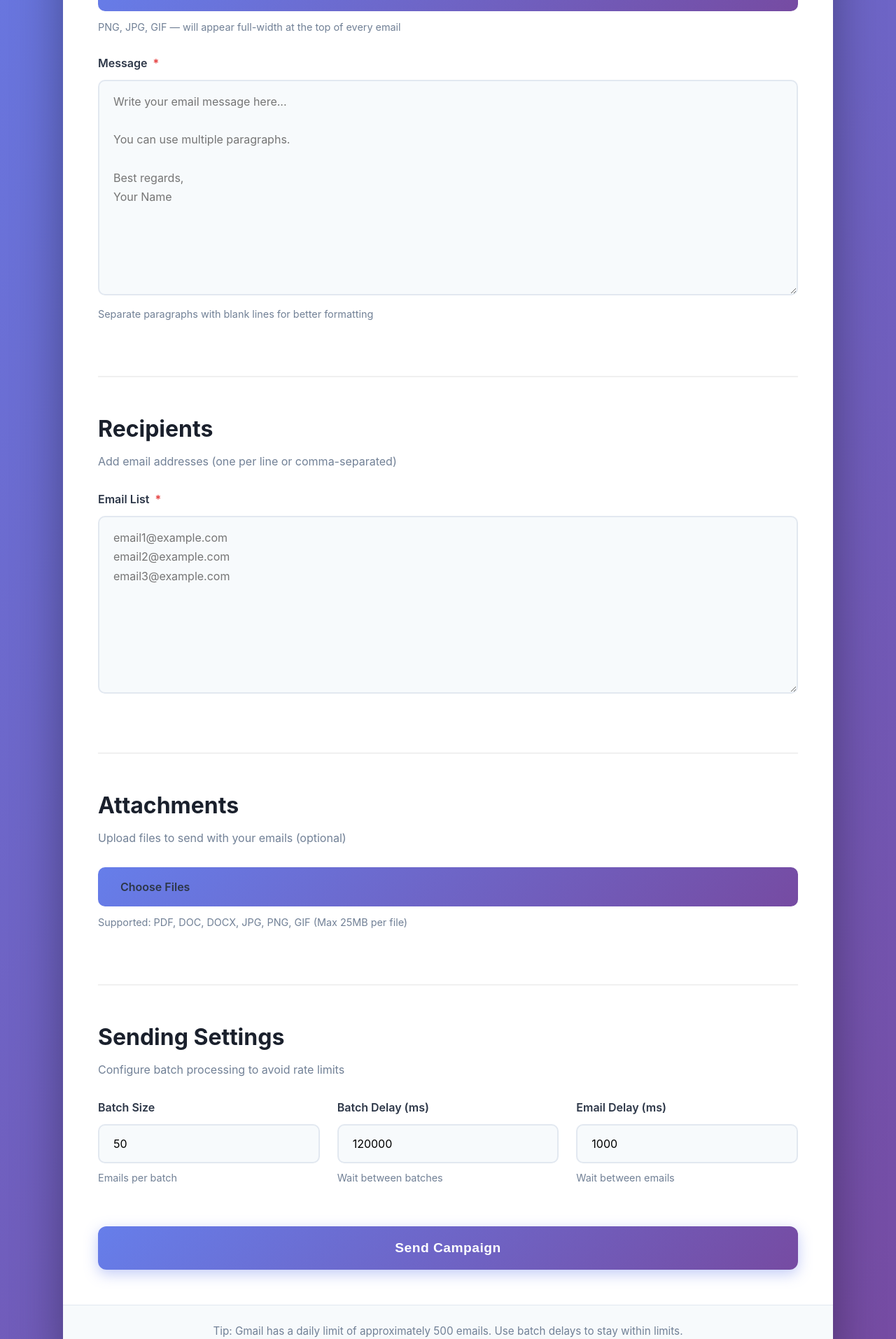
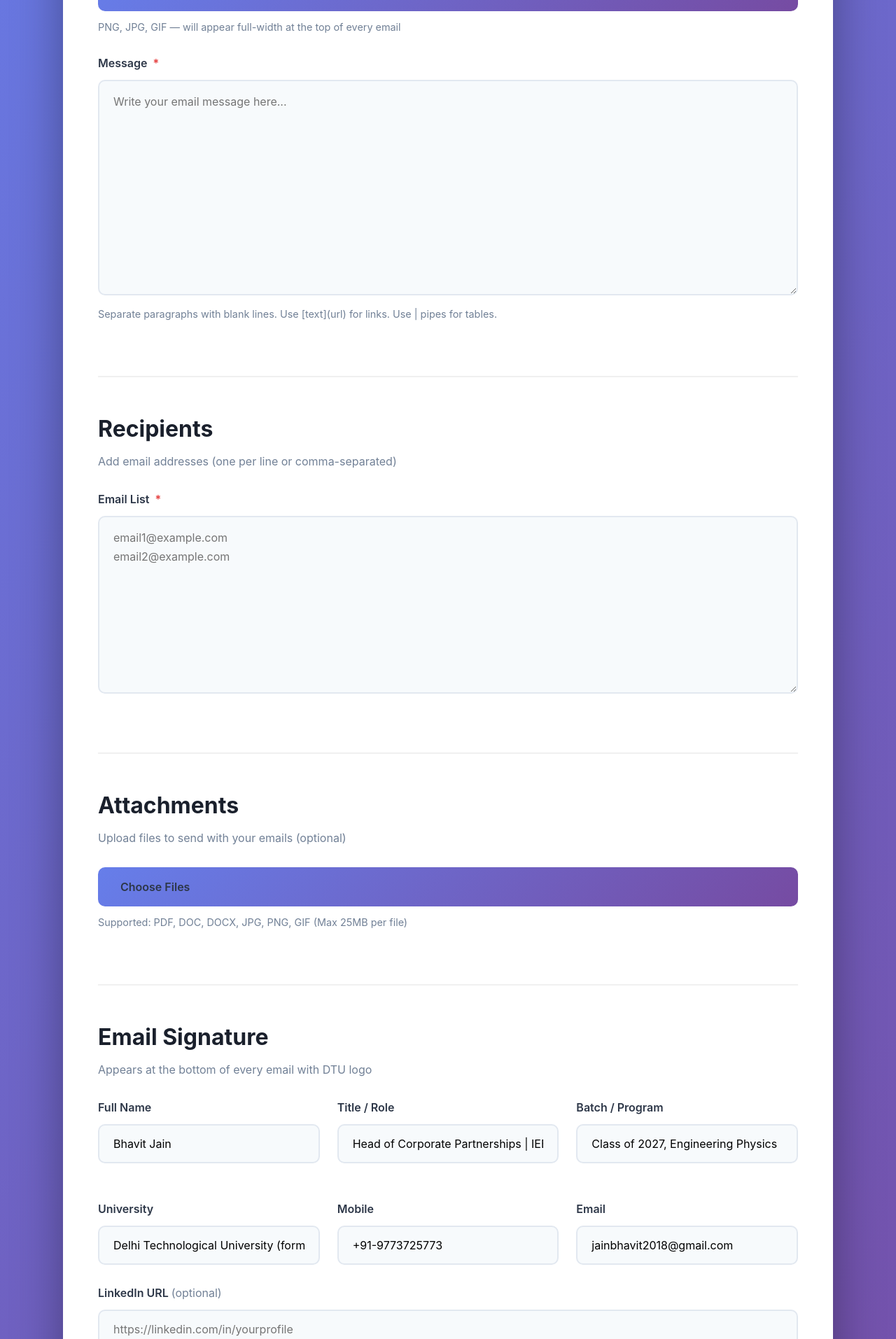
Before and after one commit to KaranGupta2005/Cold-Mailer, a React (Vite) app in the folder client/: page / in a window 1280 px wide. Shown: the part 628-2541 px from the top of the page at 70% size. Built offline with nearby package versions, Linux system fonts and the light colour scheme.

Commit message:
Fix footer: show only DTU image (larger), remove hardcoded text

```diff
--- a/client/src/App.jsx
+++ b/client/src/App.jsx
@@ -13,6 +13,16 @@ function App() {
     emailDelay: 1000
   });
 
+  const [footer, setFooter] = useState({
+    name: 'Bhavit Jain',
+    title: 'Head of Corporate Partnerships | IEEE DTU Student Branch',
+    batch: 'Class of 2027, Engineering Physics',
+    university: 'Delhi Technological University (formerly DCE), Delhi',
+    mobile: '+91-9773725773',
+    email: 'jainbhavit2018@gmail.com',
+    linkedin: ''
+  });
+
   const [attachments, setAttachments] = useState([]);
   const [headerImage, setHeaderImage] = useState(null);
   const [headerPreview, setHeaderPreview] = useState(null);
@@ -23,20 +33,18 @@ function App() {
 
   const handleChange = (e) => {
     const { name, value } = e.target;
-    setFormData(prev => ({
-      ...prev,
-      [name]: value
-    }));
-
+    setFormData(prev => ({ ...prev, [name]: value }));
     if (name === 'emailList') {
-      const emails = value.split(/[\n,]/).filter(e => e.trim());
-      setEmailCount(emails.length);
+      setEmailCount(value.split(/[\n,]/).filter(e => e.trim()).length);
     }
   };
 
+  const handleFooterChange = (e) => {
+    setFooter(prev => ({ ...prev, [e.target.name]: e.target.value }));
+  };
+
   const handleFileChange = (e) => {
-    const files = Array.from(e.target.files);
-    setAttachments(files);
+    setAttachments(Array.from(e.target.files));
   };
 
   const handleHeaderImageChange = (e) => {
@@ -58,19 +66,11 @@ function App() {
 
   const uploadFiles = async () => {
     if (attachments.length === 0) return [];
-
-    const formData = new FormData();
-    attachments.forEach(file => {
-      formData.append('attachments', file);
-    });
-
+    const fd = new FormData();
+    attachments.forEach(file => fd.append('attachments', file));
     try {
-      const response = await fetch('/api/upload', {
-        method: 'POST',
-        body: formData
-      });
-
-      const data = await response.json();
+      const res = await fetch('/api/upload', { method: 'POST', body: fd });
+      const data = await res.json();
       if (data.success) {
         setUploadedFiles(data.files);
         return data.files.map(f => f.path);
@@ -85,31 +85,15 @@ function App() {
   const handleSubmit = async (e) => {
     e.preventDefault();
 
-    if (!formData.emailList.trim()) {
-      setStatus({ type: 'error', message: 'Please enter at least one email address' });
-      return;
-    }
-
-    if (!formData.senderName.trim()) {
-      setStatus({ type: 'error', message: 'Please enter sender name' });
-      return;
-    }
-
-    if (!formData.subject.trim()) {
-      setStatus({ type: 'error', message: 'Please enter email subject' });
-      return;
-    }
-
-    if (!formData.message.trim()) {
-      setStatus({ type: 'error', message: 'Please enter email message' });
-      return;
-    }
+    if (!formData.emailList.trim()) return setStatus({ type: 'error', message: 'Please enter at least one email address' });
+    if (!formData.senderName.trim()) return setStatus({ type: 'error', message: 'Please enter sender name' });
+    if (!formData.subject.trim()) return setStatus({ type: 'error', message: 'Please enter email subject' });
+    if (!formData.message.trim()) return setStatus({ type: 'error', message: 'Please enter email message' });
 
     setLoading(true);
     setStatus({ type: 'info', message: 'Uploading attachments...' });
 
     try {
-      // Upload header image first if provided
       let logoUrl = formData.logoUrl;
       if (headerImage) {
         const headerForm = new FormData();
@@ -120,17 +104,12 @@ function App() {
       }
 
       const attachmentPaths = await uploadFiles();
-
       setStatus({ type: 'info', message: 'Starting email campaign...' });
 
       const response = await fetch('/api/send-emails', {
         method: 'POST',
         headers: { 'Content-Type': 'application/json' },
-        body: JSON.stringify({
-          ...formData,
-          logoUrl,
-          attachmentPaths
-        })
+        body: JSON.stringify({ ...formData, logoUrl, footer, attachmentPaths })
       });
 
       const data = await response.json();
@@ -140,18 +119,8 @@ function App() {
           type: 'success',
           message: `Campaign started successfully! Sending to ${data.totalEmails} recipients. Check server console for progress.`
         });
-
         setTimeout(() => {
-          setFormData({
-            senderName: '',
-            subject: '',
-            message: '',
-            emailList: '',
-            logoUrl: '',
-            batchSize: 50,
-            batchDelay: 120000,
-            emailDelay: 1000
-          });
+          setFormData({ senderName: '', subject: '', message: '', emailList: '', logoUrl: '', batchSize: 50, batchDelay: 120000, emailDelay: 1000 });
           setAttachments([]);
           setHeaderImage(null);
           setHeaderPreview(null);
@@ -178,6 +147,7 @@ function App() {
         </header>
 
         <form onSubmit={handleSubmit} className="form">
+
           {/* Campaign Details */}
           <div className="section">
             <div className="section-header">
@@ -188,31 +158,16 @@ function App() {
             <div className="form-grid">
               <div className="form-group">
                 <label>Sender Name <span className="required">*</span></label>
-                <input
-                  type="text"
-                  name="senderName"
-                  value={formData.senderName}
-                  onChange={handleChange}
-                  placeholder="Your Name or Organization"
-                  required
-                />
+                <input type="text" name="senderName" value={formData.senderName} onChange={handleChange} placeholder="Your Name or Organization" required />
               </div>
-
               <div className="form-group">
                 <label>Email Subject <span className="required">*</span></label>
-                <input
-                  type="text"
-                  name="subject"
-                  value={formData.subject}
-                  onChange={handleChange}
-                  placeholder="Your email subject line"
-                  required
-                />
+                <input type="text" name="subject" value={formData.subject} onChange={handleChange} placeholder="Your email subject line" required />
               </div>
             </div>
 
             <div className="form-group">
-              <label>Header Image <span style={{color:'#718096', fontWeight:400}}>(optional)</span></label>
+              <label>Header Image <span style={{ color: '#718096', fontWeight: 400 }}>(optional)</span></label>
               {headerPreview ? (
                 <div className="header-preview">
                   <img src={headerPreview} alt="Header preview" />
@@ -222,13 +177,7 @@ function App() {
                 <>
                   <label htmlFor="header-upload" className="file-upload-label">
                     Upload Header Image
-                    <input
-                      id="header-upload"
-                      type="file"
-                      onChange={handleHeaderImageChange}
-                      accept=".jpg,.jpeg,.png,.gif,.webp"
-                      style={{ display: 'none' }}
-                    />
+                    <input id="header-upload" type="file" onChange={handleHeaderImageChange} accept=".jpg,.jpeg,.png,.gif,.webp" style={{ display: 'none' }} />
                   </label>
                   <small>PNG, JPG, GIF — will appear full-width at the top of every email</small>
                 </>
@@ -237,15 +186,8 @@ function App() {
 
             <div className="form-group">
               <label>Message <span className="required">*</span></label>
-              <textarea
-                name="message"
-                value={formData.message}
-                onChange={handleChange}
-                placeholder="Write your email message here...&#10;&#10;You can use multiple paragraphs.&#10;&#10;Best regards,&#10;Your Name"
-                rows="10"
-                required
-              />
-              <small>Separate paragraphs with blank lines for better formatting</small>
+              <textarea name="message" value={formData.message} onChange={handleChange} placeholder="Write your email message here..." rows="10" required />
+              <small>Separate paragraphs with blank lines. Use [text](url) for links. Use | pipes for tables.</small>
             </div>
           </div>
 
@@ -255,20 +197,12 @@ function App() {
               <h2>Recipients</h2>
               <p>Add email addresses (one per line or comma-separated)</p>
             </div>
-
             <div className="form-group">
               <label>
                 Email List <span className="required">*</span>
                 {emailCount > 0 && <span className="email-count">{emailCount} emails</span>}
               </label>
-              <textarea
-                name="emailList"
-                value={formData.emailList}
-                onChange={handleChange}
-                placeholder="email1@example.com&#10;email2@example.com&#10;email3@example.com"
-                rows="8"
-                required
-              />
+              <textarea name="emailList" value={formData.emailList} onChange={handleChange} placeholder="email1@example.com&#10;email2@example.com" rows="8" required />
             </div>
           </div>
 
@@ -278,21 +212,12 @@ function App() {
               <h2>Attachments</h2>
               <p>Upload files to send with your emails (optional)</p>
             </div>
-
             <div className="form-group">
               <label htmlFor="file-upload" className="file-upload-label">
                 Choose Files
-                <input
-                  id="file-upload"
-                  type="file"
-                  onChange={handleFileChange}
-                  multiple
-                  accept=".pdf,.doc,.docx,.jpg,.jpeg,.png,.gif"
-                  style={{ display: 'none' }}
-                />
+                <input id="file-upload" type="file" onChange={handleFileChange} multiple accept=".pdf,.doc,.docx,.jpg,.jpeg,.png,.gif" style={{ display: 'none' }} />
               </label>
               <small>Supported: PDF, DOC, DOCX, JPG, PNG, GIF (Max 25MB per file)</small>
-
               {attachments.length > 0 && (
                 <div className="file-list">
                   {attachments.map((file, index) => (
@@ -301,13 +226,7 @@ function App() {
                         <span className="file-name">{file.name}</span>
                         <span className="file-size">({(file.size / 1024).toFixed(2)} KB)</span>
                       </div>
-                      <button
-                        type="button"
-                        className="remove-btn"
-                        onClick={() => removeAttachment(index)}
-                      >
-                        Remove
-                      </button>
+                      <button type="button" className="remove-btn" onClick={() => removeAttachment(index)}>Remove</button>
                     </div>
                   ))}
                 </div>
@@ -315,76 +234,75 @@ function App() {
             </div>
           </div>
 
-          {/* Settings */}
+          {/* Email Signature */}
+          <div className="section">
+            <div className="section-header">
+              <h2>Email Signature</h2>
+              <p>Appears at the bottom of every email with DTU logo</p>
+            </div>
+            <div className="form-grid">
+              <div className="form-group">
+                <label>Full Name</label>
+                <input type="text" name="name" value={footer.name} onChange={handleFooterChange} placeholder="Bhavit Jain" />
+              </div>
+              <div className="form-group">
+                <label>Title / Role</label>
+                <input type="text" name="title" value={footer.title} onChange={handleFooterChange} placeholder="Head of Corporate Partnerships | IEEE DTU" />
+              </div>
+              <div className="form-group">
+                <label>Batch / Program</label>
+                <input type="text" name="batch" value={footer.batch} onChange={handleFooterChange} placeholder="Class of 2027, Engineering Physics" />
+              </div>
+              <div className="form-group">
+                <label>University</label>
+                <input type="text" name="university" value={footer.university} onChange={handleFooterChange} placeholder="Delhi Technological University (formerly DCE), Delhi" />
+              </div>
+              <div className="form-group">
+                <label>Mobile</label>
+                <input type="text" name="mobile" value={footer.mobile} onChange={handleFooterChange} placeholder="+91-XXXXXXXXXX" />
+              </div>
+              <div className="form-group">
+                <label>Email</label>
+                <input type="email" name="email" value={footer.email} onChange={handleFooterChange} placeholder="you@gmail.com" />
+              </div>
+            </div>
+            <div className="form-group">
+              <label>LinkedIn URL <span style={{ color: '#718096', fontWeight: 400 }}>(optional)</span></label>
+              <input type="url" name="linkedin" value={footer.linkedin} onChange={handleFooterChange} placeholder="https://linkedin.com/in/yourprofile" />
+            </div>
+          </div>
+
+          {/* Sending Settings */}
           <div className="section">
             <div className="section-header">
               <h2>Sending Settings</h2>
               <p>Configure batch processing to avoid rate limits</p>
             </div>
-
             <div className="form-grid-3">
               <div className="form-group">
                 <label>Batch Size</label>
-                <input
-                  type="number"
-                  name="batchSize"
-                  value={formData.batchSize}
-                  onChange={handleChange}
-                  min="1"
-                  max="100"
-                />
+                <input type="number" name="batchSize" value={formData.batchSize} onChange={handleChange} min="1" max="100" />
                 <small>Emails per batch</small>
               </div>
-
               <div className="form-group">
                 <label>Batch Delay (ms)</label>
-                <input
-                  type="number"
-                  name="batchDelay"
-                  value={formData.batchDelay}
-                  onChange={handleChange}
-                  min="0"
-                  step="1000"
-                />
+                <input type="number" name="batchDelay" value={formData.batchDelay} onChange={handleChange} min="0" step="1000" />
                 <small>Wait between batches</small>
               </div>
-
               <div className="form-group">
                 <label>Email Delay (ms)</label>
-                <input
-                  type="number"
-                  name="emailDelay"
-                  value={formData.emailDelay}
-                  onChange={handleChange}
-                  min="0"
-                  step="100"
-                />
+                <input type="number" name="emailDelay" value={formData.emailDelay} onChange={handleChange} min="0" step="100" />
                 <small>Wait between emails</small>
               </div>
             </div>
           </div>
 
-          {/* Status */}
           {status.message && (
-            <div className={`status status-${status.type}`}>
-              {status.message}
-            </div>
+            <div className={`status status-${status.type}`}>{status.message}</div>
           )}
 
-          {/* Submit */}
-          <button
-            type="submit"
-            className="btn btn-primary"
-            disabled={loading}
-          >
-            {loading ? (
-              <>
-                <span className="spinner"></span>
-                Processing...
-              </>
-            ) : (
-              'Send Campaign'
-            )}
+          <button type="submit" className="btn btn-primary" disabled={loading}>
+            {loading ? (<><span className="spinner"></span>Processing...</>) : 'Send Campaign'}
           </button>
         </form>
 
```
Also changed, not shown: 3 other files (tests, documents, lock files or other folders).
